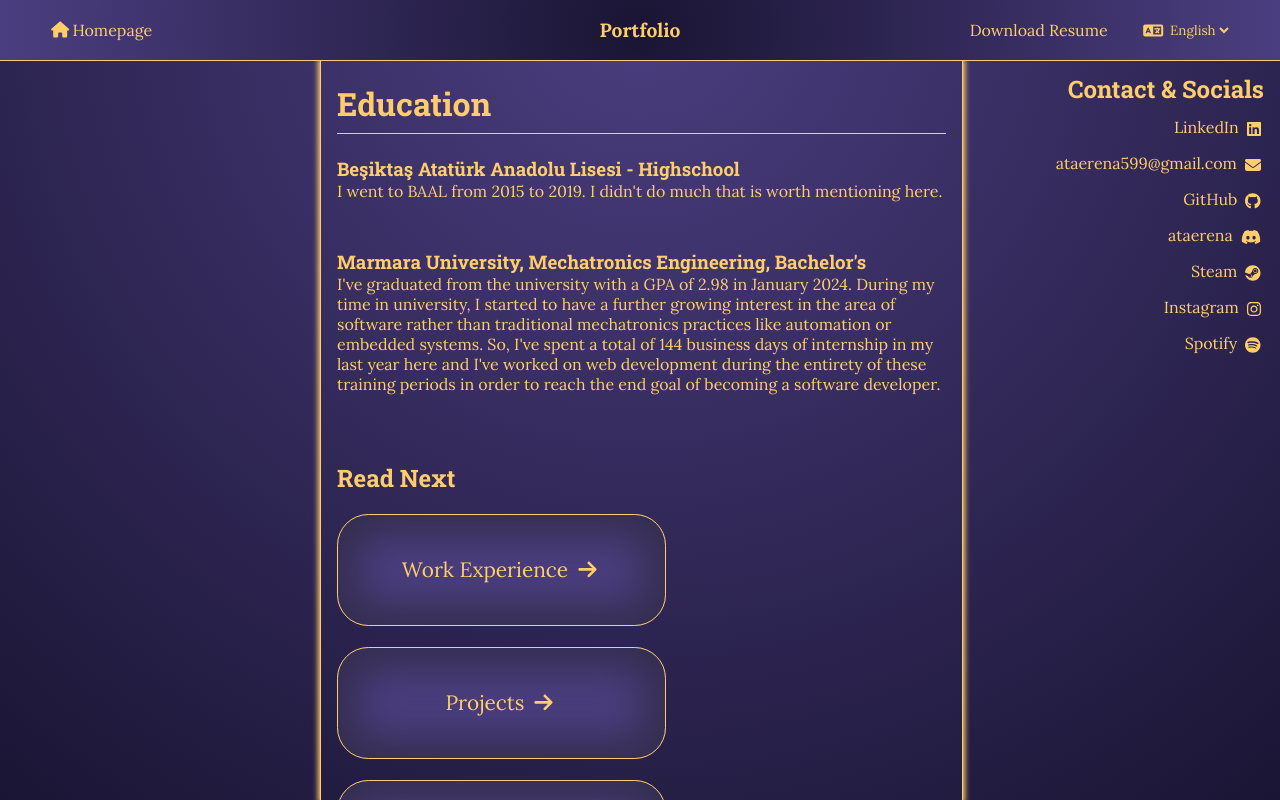
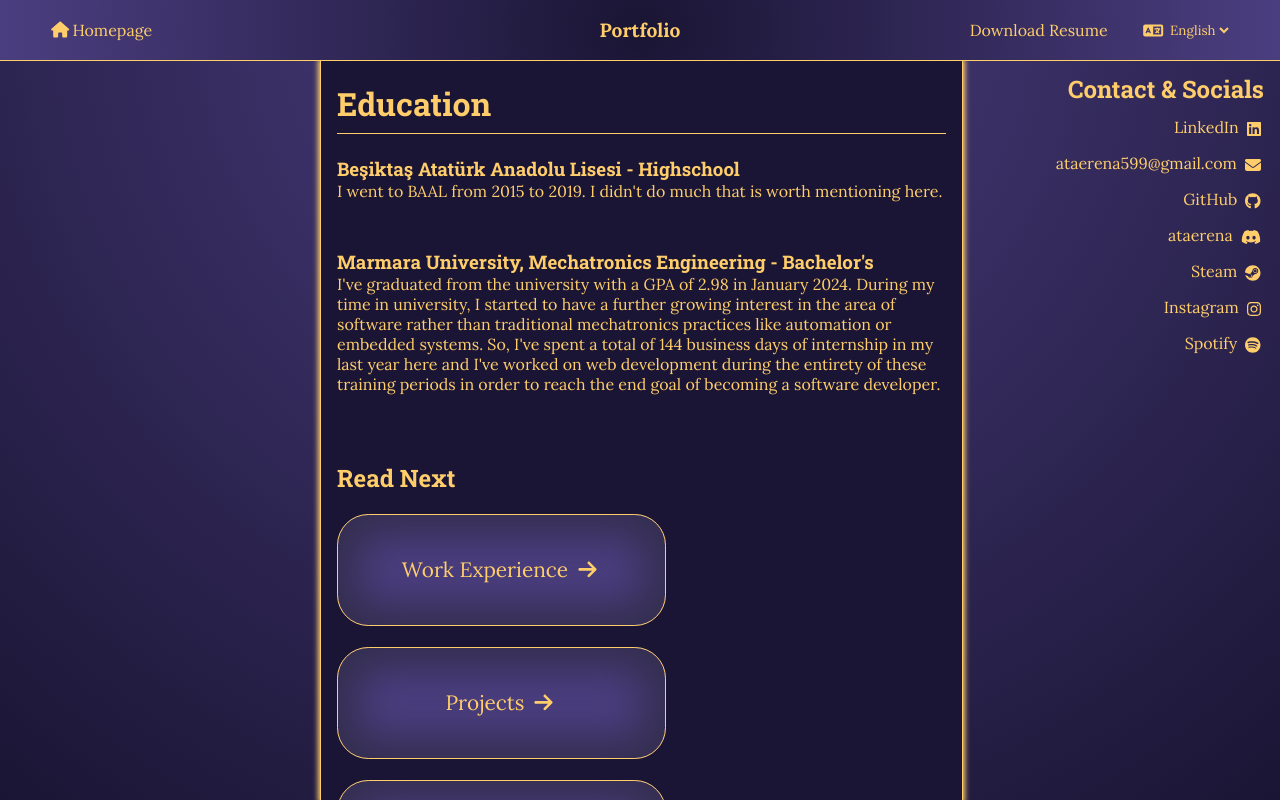
Before and after one commit to ataerena/portfolio, a React (Create React App) app: page /#/education in a window 1280 px wide. Built offline with nearby package versions, Linux system fonts and the light colour scheme; a web font is replaced by a local one.

Commit message:
small improvements

```diff
--- a/src/language/languages.js
+++ b/src/language/languages.js
@@ -75,7 +75,7 @@ const languages = {
                 "text": "I went to BAAL from 2015 to 2019. I didn't do much that is worth mentioning here."
             },
             "education_2": {
-                "header": "Marmara University, Mechatronics Engineering, Bachelor's",
+                "header": "Marmara University, Mechatronics Engineering - Bachelor's",
                 "text": "I've graduated from the university with a GPA of 2.98 in January 2024. During my time in university, I started to have a further growing interest in the area of software rather than traditional mechatronics practices like automation or embedded systems. So, I've spent a total of 144 business days of internship in my last year here and I've worked on web development during the entirety of these training periods in order to reach the end goal of becoming a software developer."
             }
         }
@@ -154,7 +154,7 @@ const languages = {
                 "text": "2015-2019 arası BAAL'da okudum. BAAL'da, burada bahsetmeye değer bir şey yapmadım."
             },
             "education_2": {
-                "header": "Marmara Universitesi, Mekatronik Mühendisliği, Lisans",
+                "header": "Marmara Universitesi, Mekatronik Mühendisliği - Lisans",
                 "text": "Ocak 2024'te 2.98'lik ortalama ile üniversiteden mezun oldum. Üniversite yıllarımda, gömülü sistemler veya otomasyon gibi geleneksel mekatronik pratiklerindense yazılım alanına ilgi duymaya başladım. Dolayısıyla toplam 144 iş günlük stajlarımın tamamını bir yazılım geliştiricisi olmama yardımcı olacak firmalarda yapmaya karar verdim."
             }
         }
--- a/src/styles/Home.scss
+++ b/src/styles/Home.scss
@@ -8,6 +8,7 @@
     max-width: 66.66% !important;
     height: 100%;
 
+    background: $bg-color-darker;
     display: flex;
     flex-direction: column;
     justify-content: flex-start;
```
